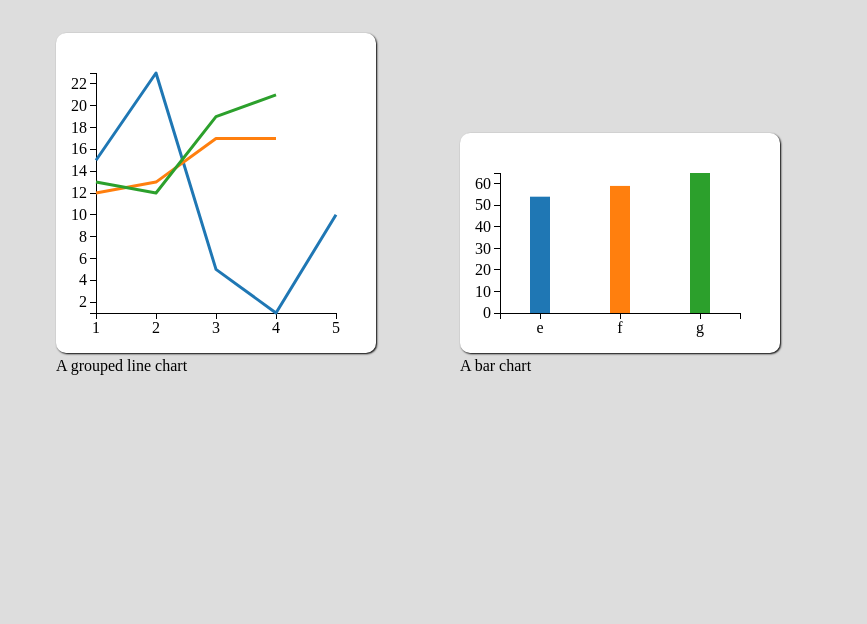
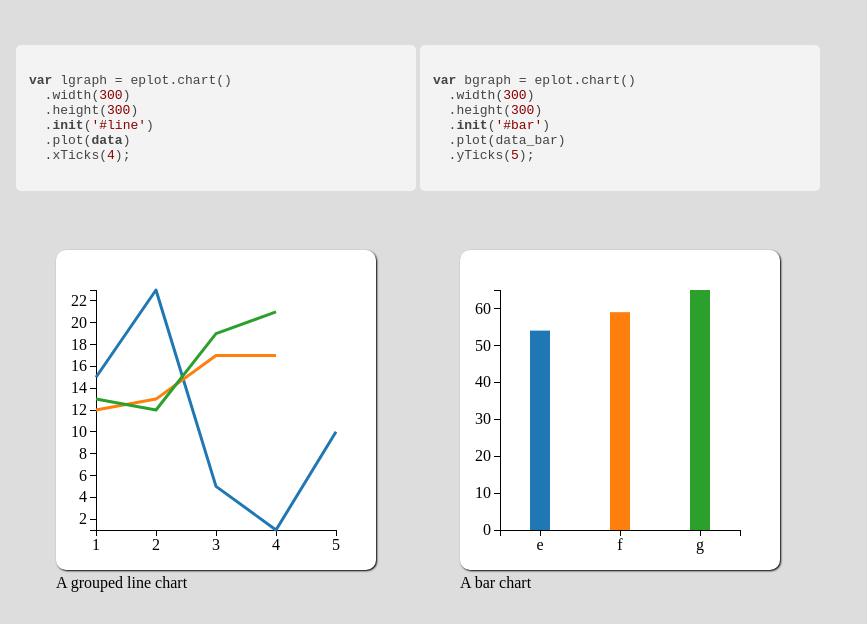
Before and after one commit to robertreingit/easyPlotJS, a website: page index.html in a window 1280 px wide. Shown: the part 730-1354 px from the top of the page, without its empty margins (0-867 px from the left). Before the commit the page ends 1137 px from the top, so only its background shows below. Drawn offline with nearby package versions, Linux system fonts and the light colour scheme.

Commit message:
index.html housekeeping.

```diff
--- a/app.js
+++ b/app.js
@@ -422,6 +422,7 @@ var lgraph = eplot.chart()
 
 var bgraph = eplot.chart()
   .width(300)
+  .height(300)
   .init('#bar')
   .plot(data_bar)
   .yTicks(5);
--- a/index.html
+++ b/index.html
@@ -48,13 +48,37 @@ var sgraph = eplot.chart()
         <h2>Connected charts</h2>
       </header>
       <div class="board">
+        <div class="col-50">
+          <pre style="max-width:500px;">
+            <code>
+var lgraph = eplot.chart()
+  .width(300)
+  .height(300)
+  .init('#line')
+  .plot(data)
+  .xTicks(4);
+            </code>
+          </pre>
           <figure class="chart" id="line">
             <figcaption>A grouped line chart</figcaption>
           </figure>
+        </div>
+        <div class="col-50">
+          <pre>
+            <code>
+var bgraph = eplot.chart()
+  .width(300)
+  .height(300)
+  .init('#bar')
+  .plot(data_bar)
+  .yTicks(5);
+            </code>
+          </pre>
           <figure class="chart" id="bar">
             <figcaption>A bar chart</figcaption>
           </figure>
         </div>
+      </div><!-- .board -->
     </section>
   </main>
 
--- a/style.css
+++ b/style.css
@@ -30,3 +30,12 @@ body > header {
 main {
   padding: 1em;
 }
+
+pre code {
+  border-radius: 5px;
+}
+
+.col-50 {
+  display: inline-block;
+  max-width: 49%;
+}
```
Lines whose indentation alone changed are shown as unchanged.
